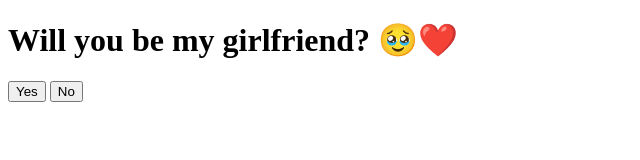
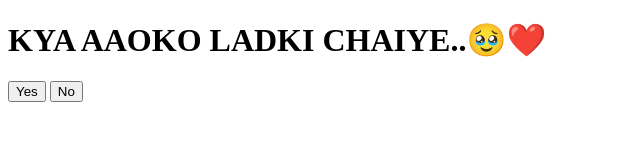
Before and after one commit to jagdish904/jaduuu, a plain HTML site: page 2nd_page.html in a window 1280 px wide. Shown: the whole page, without its empty margins (0-640 px from the left). Drawn offline with Linux system fonts and the light colour scheme.

Commit message:
Update 2nd_page.html

```diff
--- a/2nd_page.html
+++ b/2nd_page.html
@@ -4,7 +4,7 @@
     <title>Will You Be Mine? 💖</title>
 </head>
 <body>
-    <h1>Will you be my girlfriend? 🥹❤️</h1>
+    <h1>KYA AAOKO LADKI CHAIYE..🥹❤️</h1>
     <a href="3d_page.html"><button>Yes</button></a>
     <a href="4th.html"><button>No</button></a>
 </body>
```
